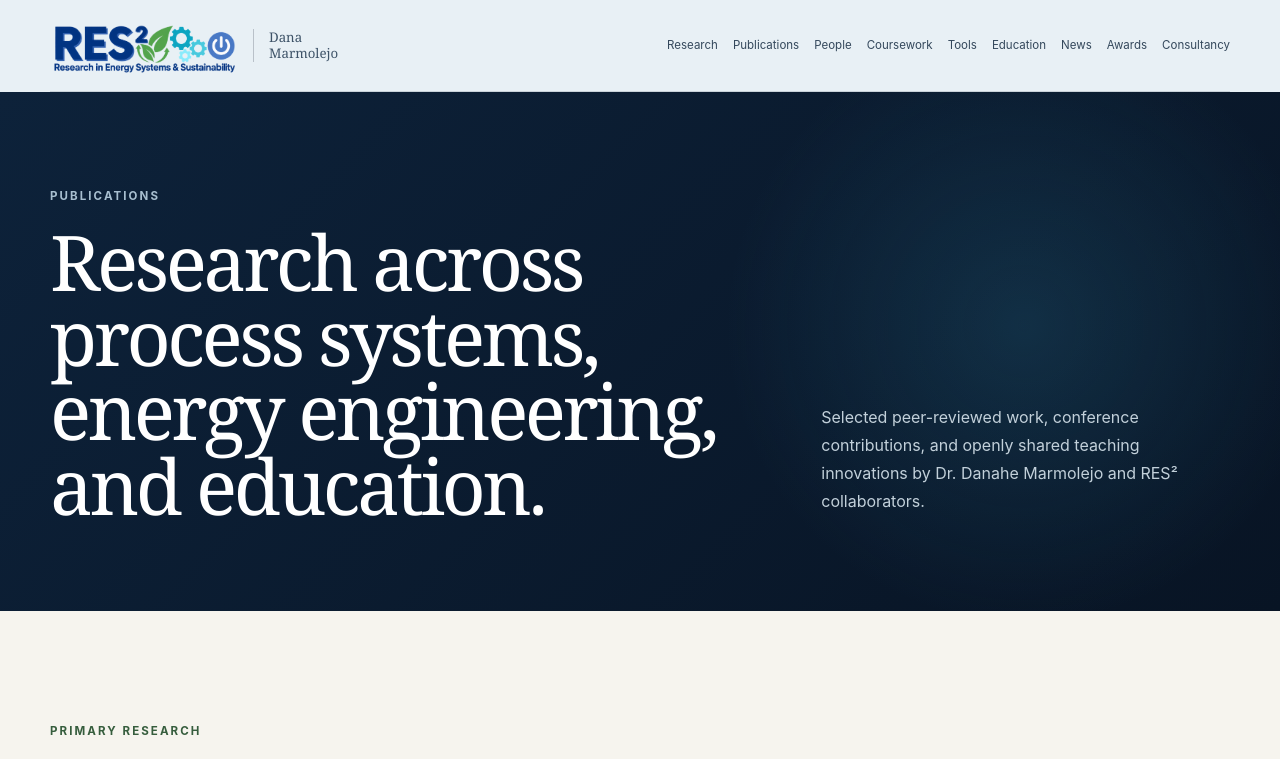
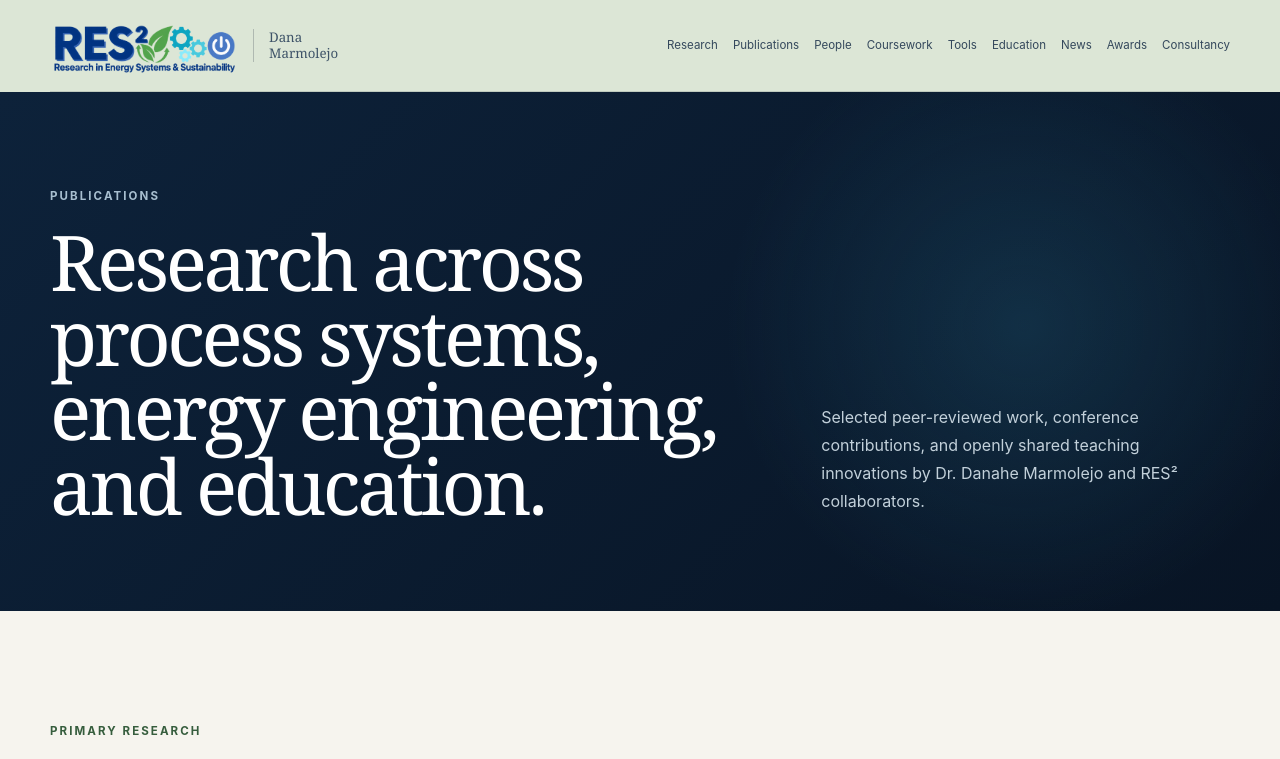
Before and after one commit to danahhhe-droid/res2-research-group, a Next.js app: page /publications in a window 1280 px wide. Shown: the top 759 px of the page. Built offline with nearby package versions, Linux system fonts and the light colour scheme.

Commit message:
Update 2026 ASEE publications
Update 2026 ASEE publications

```diff
--- a/app/globals.css
+++ b/app/globals.css
@@ -30,7 +30,7 @@ sup { font-size: 0.58em; line-height: 0; }
 .eyebrow { margin: 0 0 20px; font-size: 0.72rem; font-weight: 650; letter-spacing: 0.18em; text-transform: uppercase; color: #a8bfd0; }
 .eyebrow.dark { color: var(--green); }
 
-.global-header { color: var(--ink); background: #e8f0f5; }
+.global-header { color: var(--ink); background: var(--sage); }
 .global-header .site-header { border-bottom-color: rgba(16,29,47,.14); }
 
 .hero { min-height: 880px; overflow: hidden; color: var(--white); background: radial-gradient(circle at 78% 44%, rgba(30, 100, 145, 0.34), transparent 30%), linear-gradient(135deg, #0d223a 0%, #081424 72%, #0c192a 100%); }
--- a/app/publications/page.tsx
+++ b/app/publications/page.tsx
@@ -13,6 +13,8 @@ const processSystemsPublications: Publication[] = [
 ];
 
 const engineeringEducationPublications: Publication[] = [
+  { year: "2026", type: "ASEE paper", title: "Work in Progress: Bridging the Green Divide—A Collaborative Inquiry Approach to Energy Justice and Sustainability Education", authors: "Danahe Marmolejo and J. S. Onésimo Sándoval", href: "https://peer.asee.org/wip-bridging-the-green-divide-a-collaborative-inquiry-approach-to-energy-justice-and-sustainability-education" },
+  { year: "2026", type: "ASEE paper", title: "The Evolution of a First-Year Engineering Course: Key Takeaways and Lessons Learned", authors: "Danahe Marmolejo, Chris Carroll, Michael A. Swartwout, and Susheel Singh", href: "https://peer.asee.org/the-evolution-of-a-first-year-engineering-course-key-takeaways-and-lessons-learned" },
   { year: "2025", type: "ASEE paper", title: "Work in Progress: Using the Statics Concept Inventory to Assess Hands-On Learning in Statics", authors: "Danahe Marmolejo, Sridhar Condoor, and Jalil Kianfar", href: "https://peer.asee.org/55542" },
   { year: "2025", type: "ASEE paper", title: "Spreadsheets in Civil Engineering: Fostering Proficiency through Practical Applications in Statics", authors: "Jalil Kianfar, Sridhar Condoor, and Danahe Marmolejo", href: "https://peer.asee.org/55870" },
   { year: "2025", type: "ASEE paper", title: "Novel Mechatronics as a Multidisciplinary Introduction to Engineering Fundamentals", authors: "Leendert Schrader and Danahe Marmolejo", href: "https://peer.asee.org/57002" },
```
